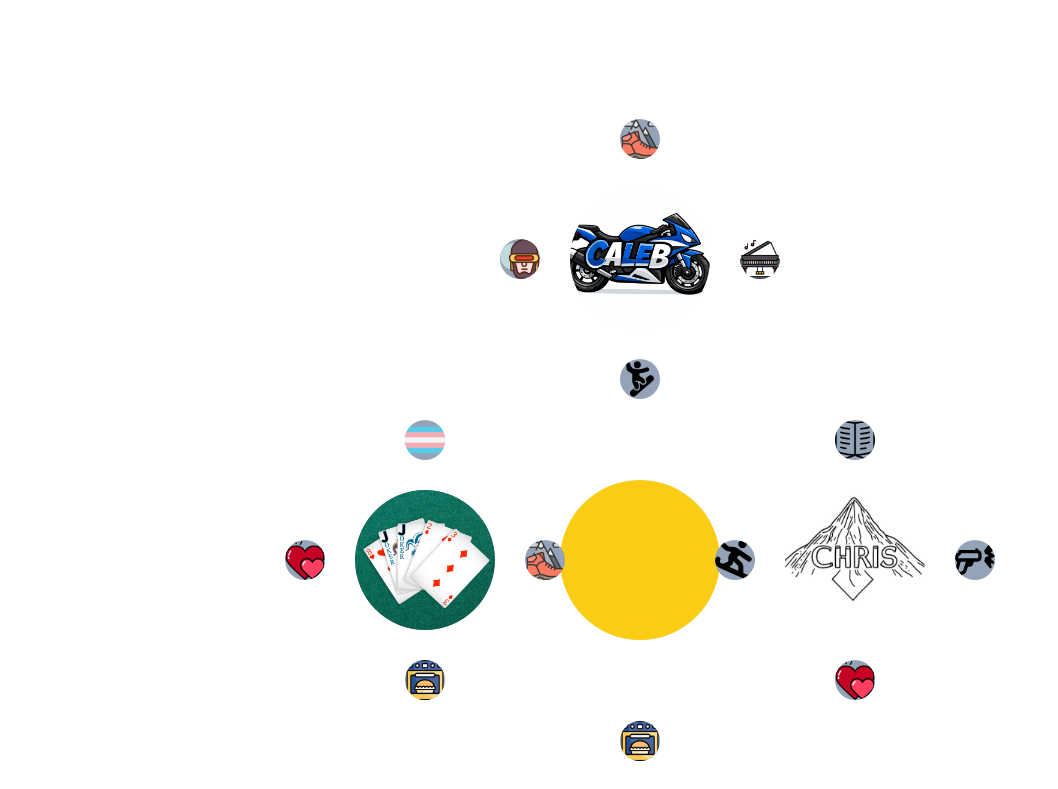
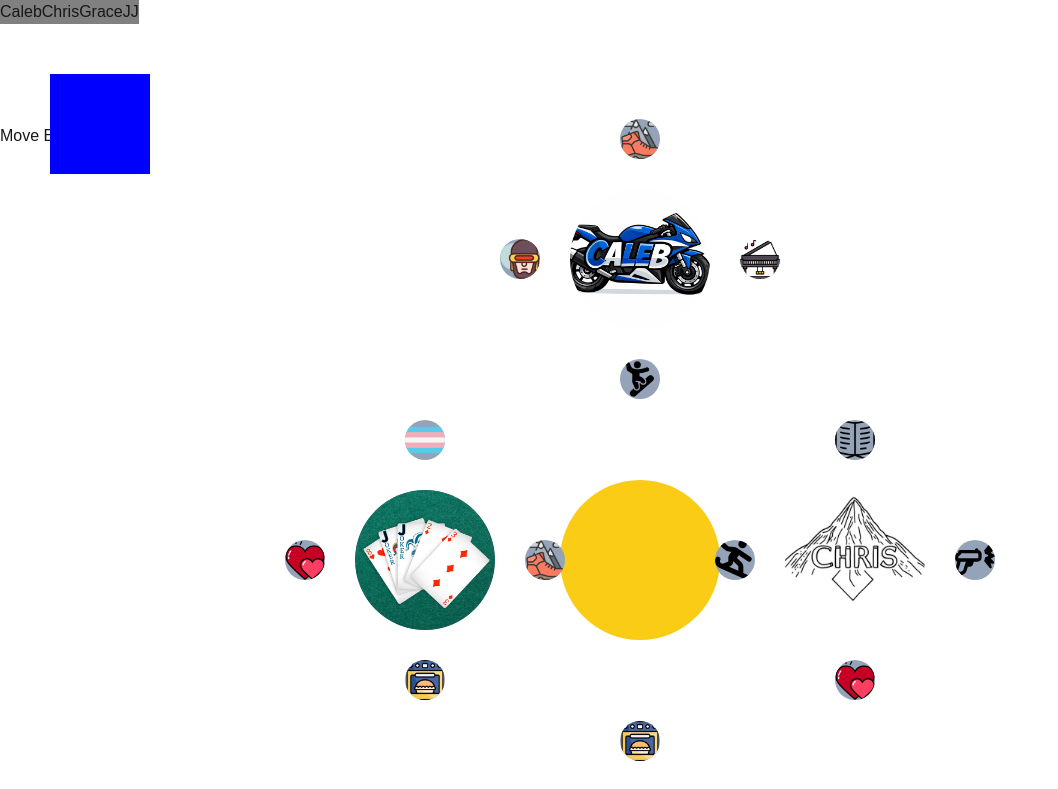
Before and after one commit to graceeilori/button-project, a Next.js app in the folder my-app/: page / in a window 1280 px wide. Shown: the top 789 px of the page, without its empty margins (0-1058 px from the left). Built offline with nearby package versions, Linux system fonts and the light colour scheme; grey boxes are pictures that could not be loaded.

Commit message:
Added some  test logic for moving the moons. Should work, but  unsure on proper implementation

```diff
--- a/my-app/app/page.tsx
+++ b/my-app/app/page.tsx
@@ -1,13 +1,14 @@
 'use client';
 
 import "./SolarSystem.css";
-import { useState } from "react";
+import { useState, useEffect} from "react";
 
 export default function SolarSystem() {
   return (
     <div className="solar-system">
       <div className="sun"></div>
 
+      <MoveMoon/>
       <Planet
        className="planet planet-top"
        planetImg="/caleb_icons/calebMotorcyclePlanet.png"
@@ -51,6 +52,16 @@ export default function SolarSystem() {
     </div>
   );
 }
+/*
+Click Planet 1 -> planet 1 toggle on
+CLick Planet 2 -> planet 2 toggle on
+  Shared unit between Planet 1 and planet 2 goes into the sun
+Click Planet 3 -> Planet 3 toggle on
+  Shared unit between planet 1 and planet 2 becomes "astroid" around the sun, as does p1/p3 and p2/p3.
+Click planet 1 -> planet 1 toggle off
+  Shared units with p1 go back to thier planets, while p2/p3 moves to the sun
+
+*/
 
 type PlanetProps = {
   className: string;
@@ -58,17 +69,112 @@ type PlanetProps = {
   moons: [string, string, string, string];
 };
 
-function Planet({ className, planetImg, moons }: PlanetProps) {
+
+//Testing stuff- ideally id like to pass the relevent buttons as params but i have NO idea how to do that
+function MoveMoon() { // Base of this was AI gen but was heavily modified
+
+  //Use states for each button
+  const [chrisPlanet, chrisSet] = useState(false);
+  const [calebPlanet, calebSet] = useState(false);
+  const [gracePlanet, graceSet] = useState(false);
+  const [jjPlanet, jjSet] = useState(false);
+
+  //useStates for each moon. 0 = at planet 1 = in sun 2 = astroid (ideally. Bool for now. Sun or Not.)
+  //This is a bit of a monster so if anyone has any better ideas let me know
+  const [movedChC, setChC] = useState(true); //Christ & Caleb
+  const [movedChG, setChG] = useState(true); //Chris & Grace
+  const [movedChJ, setChJ] = useState(true); //Chris & JJ
+  const [movedCG, setCG] = useState(true); //Caleb & Grace
+  const [movedCJ, setCJ] = useState(true); //Caleb & JJ
+  const [movedGJ, setGJ] = useState(true); //Grace & JJ
+
+  //Also kind of a monster
+  const handleMove = () => { //Is "one step behind". Needs some refinement
+    if (chrisPlanet && calebPlanet) {
+      setChC(!movedChC); //Move to area
+    }
+    if (chrisPlanet && gracePlanet) {
+      setChC(!movedChG); //Move to area
+    }
+    if (chrisPlanet && jjPlanet) {
+      setChC(!movedChJ); //Move to area
+    }
+    if (calebPlanet && gracePlanet) {
+      setChC(!movedCG); //Move to area
+    }
+    if (calebPlanet && jjPlanet) {
+      setChC(!movedCJ); //Move to area
+    }
+    if (gracePlanet && jjPlanet) {
+      setChC(!movedGJ); //Move to area
+    }
+
+  };
+
+  const objectStyle = { //This will be the moon
+    width: '100px',
+    height: '100px',
+    backgroundColor: 'blue',
+
+    transition: 'transform 0.5s ease',
+    // Moves object right when isMoved is true
+    //Currently doesnt move to the center but i know we can do this somehow
+    transform: movedChC ? 'translate(50%, 50%)' : 'translateX(0px)', //Should be translate(inital) in the actual code
+  };
+
+  return (
+    <div>
+      <button
+        onClick={() => { calebSet(!calebPlanet); handleMove(); }}
+        style={{ background: calebPlanet ? 'green' : 'gray' }}
+      >
+        Caleb
+      </button>
+      <button
+        onClick={() => { chrisSet(!chrisPlanet); handleMove(); }}
+        style={{ background: chrisPlanet ? 'green' : 'gray' }}
+      >
+        Chris
+      </button>
+      <button
+        onClick={() => { graceSet(!gracePlanet); handleMove(); }}
+        style={{ background: gracePlanet ? 'green' : 'gray' }}
+      >
+        Grace
+      </button>
+      <button
+        onClick={() => { jjSet(!jjPlanet); handleMove(); }}
+        style={{ background: jjPlanet ? 'green' : 'gray' }}
+      >
+        JJ
+      </button>
+
+      <div>
+        <div style={objectStyle}></div>
+        <button onClick={handleMove}>
+          {movedChC ? 'Move Back' : 'Move Forward'}
+        </button>
+      </div>
+    </div>
+  );
+}
+
+function Planet({ className, planetImg, moons}: PlanetProps) {
    const [selected, setSelected] = useState(false);
   return (
+    <div>
      <button
       type="button"
       className={`${className} planet-button ${
         selected ? "selected" : ""
       }`}
       onClick={() => setSelected(!selected)}
-      aria-pressed={selected}
-    >
+      aria-pressed={selected}>
+
+
+
+
+
     <div className={className}>
       {/* Planet core */}
       <div className="planet-core circle">
@@ -91,6 +197,10 @@ function Planet({ className, planetImg, moons }: PlanetProps) {
         </div>
       </div>
     </div>
+
+
+
     </button>
+    </div>
   );
 }
```
Also changed, not shown: 1 other file (tests, documents, lock files or other folders).
